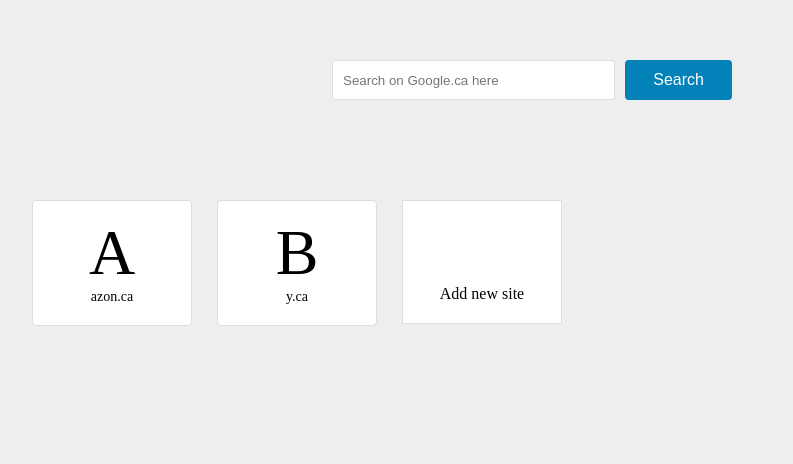
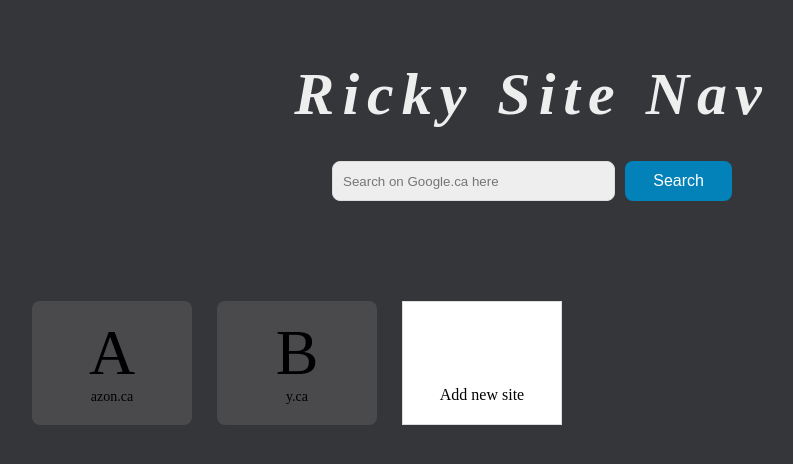
Before and after one commit to RickyLei7/siteMap, a plain HTML site: page src/index.html in a window 1280 px wide. Shown: the whole page, without its empty margins (108-901 px from the left). Drawn offline with nearby package versions, Linux system fonts and the light colour scheme.

Commit message:
change background

```diff
--- a/src/index.html
+++ b/src/index.html
@@ -11,6 +11,9 @@
 <body>
 
 <header class="globalHeader">
+  <div class="wrapperTitle">
+    <h1 class="title">Ricky Site Nav</h1>
+  </div>
   <form class="searchForm" method="get" action="https://www.google.ca/search?">
     <input name="q" type="text" class="input" placeholder="Search on Google.ca here">
     <button type="submit">Search</button>
--- a/src/style.css
+++ b/src/style.css
@@ -16,7 +16,7 @@ a{
   color: inherit; text-decoration: none;
 }
 body {
-  background: #eee;
+  background: #35363a;
 }
 .icon {
   width: 1em;
@@ -27,6 +27,17 @@ body {
 }
 .globalHeader {
   margin: 20px;
+}
+.title{
+  display: flex;
+  justify-content: center;
+  margin: 32px 0 ;
+}
+h1{
+  font-style: oblique;
+  font-size: 60px;
+  color: #eeeeee;
+  letter-spacing: 8px;
 }
 @media (min-width: 500px){
   .globalHeader{
@@ -49,14 +60,16 @@ body {
   margin-right: 10px;
   height: 40px;
   padding: 0 10px;
+  background: #eeeeee;
   border: 1px solid #ddd;
-  border-radius: 4px;
+  border-radius: 8px;
+
 }
 .searchForm > button {
   white-space: nowrap;
   padding: 0 28px;
   border: none;
-  border-radius: 4px;
+  border-radius: 8px;
   background: #0282b9;
   color: white;
   font-size: 16px;
@@ -95,12 +108,13 @@ body {
   justify-content: center;
   align-items: center;
   flex-direction: column;
-  background: white;
-  border: 1px solid #ddd;
-  border-radius: 4px;
+  background: #4a4a4d;
+
+  border-radius: 8px;
   padding: 20px 0;
   position: relative;
   cursor: pointer;
+
 }
 .siteList .site > .logo {
   width: 64px;
```
